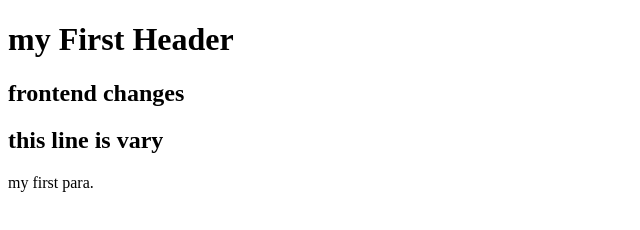
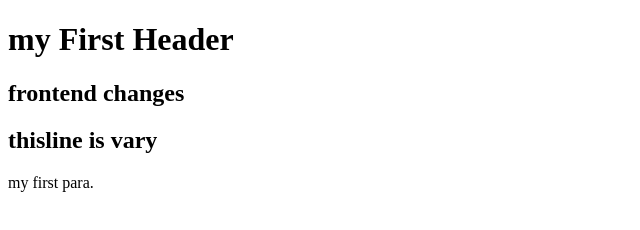
Before and after one commit to Bala-Dhanushya/sample2, a plain HTML site: page index.html in a window 1280 px wide. Shown: the full height of the page, 0-640 px from the left. Drawn offline with Linux system fonts and the light colour scheme.

Commit message:
fix:important line

```diff
--- a/index.html
+++ b/index.html
@@ -4,7 +4,7 @@
 
 <h1>my First Header</h1>
 <h2>frontend changes</h2>
-<h2>this line is vary</h2>
+<h2>thisline is vary</h2>
 <p>my first para.</p>
 
 </body>
```
